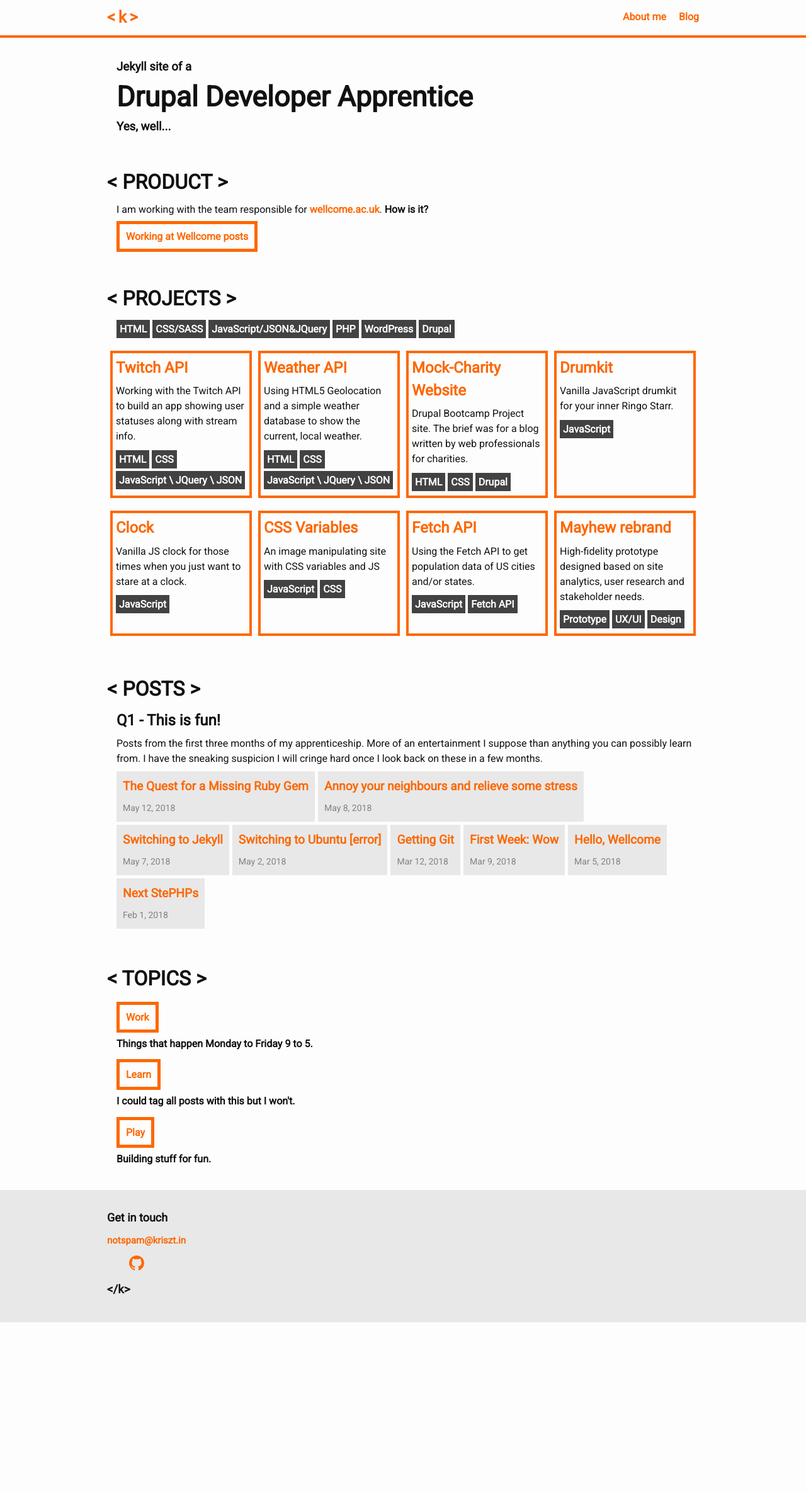
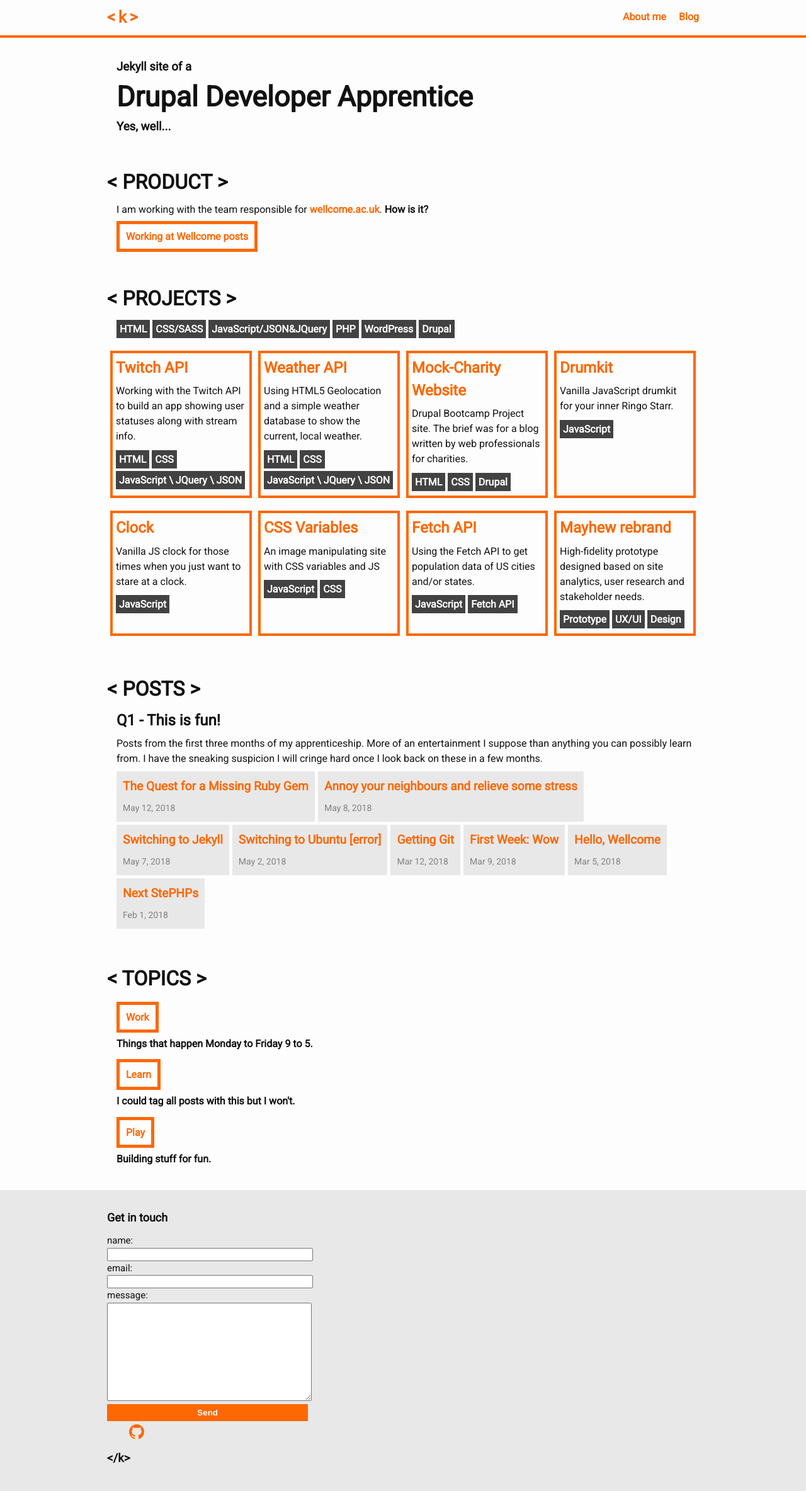
Before and after one commit to krisztin/krisztin.github.io, a Jekyll site: the page built from index.md, in a window 1280 px wide. Shown: the whole page at 63% size. Built offline with Jekyll 4.4.1, drawn with Linux system fonts in a browser that asks for light colours; nearby versions of some CDN libraries; before the commit the page ends 2100 px from its top, so only the background shows below that.

Commit message:
form on a static site?! ohyes

```diff
--- a/_includes/footer.html
+++ b/_includes/footer.html
@@ -1,5 +1,5 @@
 <footer class="site-footer h-card">
-  <data class="u-url" href="{{ "/" | relative_url }}"></data>
+  <data class="u-url" href="{{ " / " | relative_url }}"></data>
 
   <div class="wrapper">
 
@@ -7,11 +7,16 @@
 
     <div class="footer-col-wrapper">
       <div class="footer-col footer-col-1">
-        <ul class="contact-list">
-            {%- if site.email -%}
-            <li><a class="u-email" href="mailto:{{ site.email }}">{{ site.email }}</a></li>{%- endif -%}
-          </ul>
-            {%- include social.html -%}
+        <form action="https://formspree.io/bringaqueen@gmail.com" method="POST">
+          <label for="name">name:</label>
+          <input type="text" name="name" id="name">
+          <label for="email">email:</label>
+          <input type="email" name="_replyto" id="email">
+          <label for="message">message:</label>
+          <textarea name="message" rows="10" id="message"></textarea>
+          <button type="submit">Send</button>
+        </form>
+        {%- include social.html -%}
       </div>
     </div>
     <h3>&#60;/k&#62;</h3>
--- a/_sass/minima/_layout.scss
+++ b/_sass/minima/_layout.scss
@@ -147,6 +147,27 @@
   }
 }
 
+// form
+label,
+input,
+button,
+textarea {
+  display: block;
+  width: 100%;
+}
+
+button {
+  margin-top: 5px;
+  @include border;
+  background-color: $brand-color;
+  color: $text-color-light;
+  font-weight: 700;
+  &:hover {
+    background-color: $grey-color-dark;
+    border: 5px solid $grey-color-light;
+  }
+}
+
 .footer-col-wrapper {
   @include relative-font-size(0.9375);
   margin-left: -$spacing-unit / 2;
@@ -159,42 +180,52 @@
 }
 
 .footer-col-1 {
-  width : calc(35% - (#{$spacing-unit} / 2));
+  width: calc(35% - (#{$spacing-unit} / 2));
 }
 
 .footer-col-2 {
-  width : calc(20% - (#{$spacing-unit} / 2));
+  width: calc(20% - (#{$spacing-unit} / 2));
 }
 
 .footer-col-3 {
-  width : calc(45% - (#{$spacing-unit} / 2));
+  width: calc(45% - (#{$spacing-unit} / 2));
 }
 
 @include media-query($on-laptop) {
   .footer-col-1,
   .footer-col-2 {
-    width : calc(50% - (#{$spacing-unit} / 2));
+    width: calc(50% - (#{$spacing-unit} / 2));
   }
   .footer-col-3 {
-    width : calc(100% - (#{$spacing-unit} / 2));
+    width: calc(100% - (#{$spacing-unit} / 2));
   }
 }
 
 @include media-query($on-palm) {
- .footer-heading,
+  .footer-heading,
   .contact-list,
-  .social-media-list li {
+  .social-media-list li,
+    {
     float: none;
     display: block;
     text-align: center;
   }
-
   .footer-col {
-    width : calc(100% - (#{$spacing-unit} / 2));
+    width: calc(100% - (#{$spacing-unit} / 2));
   }
   .svg-icon {
     width: 40px;
     height: 40px;
+  }
+  label,
+  input,
+  button,
+  textarea {
+    margin: 0px auto;
+    width: 100%;
+  }
+  button {
+    margin-top: 5px;
   }
 }
 
```
Also changed, not shown: _includes/disqus_comments.html (deleted, +0 -20 lines).
